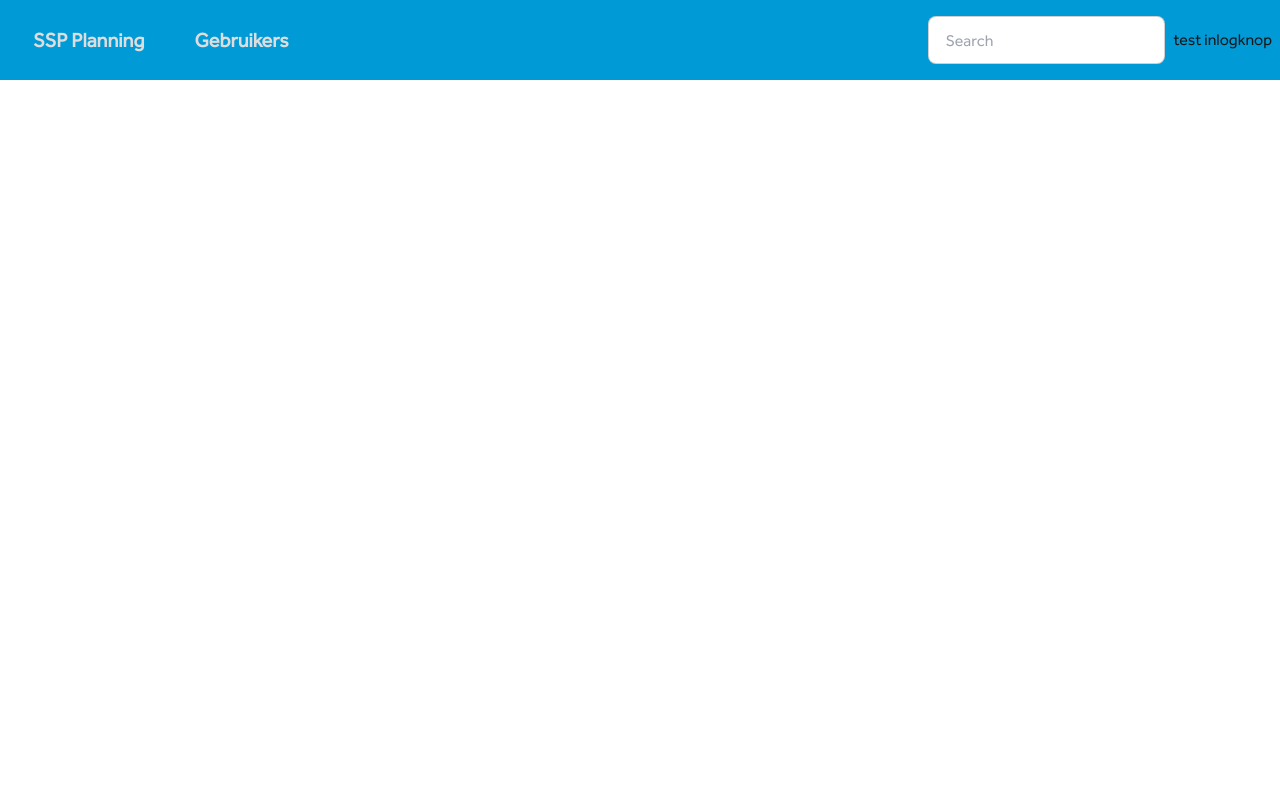
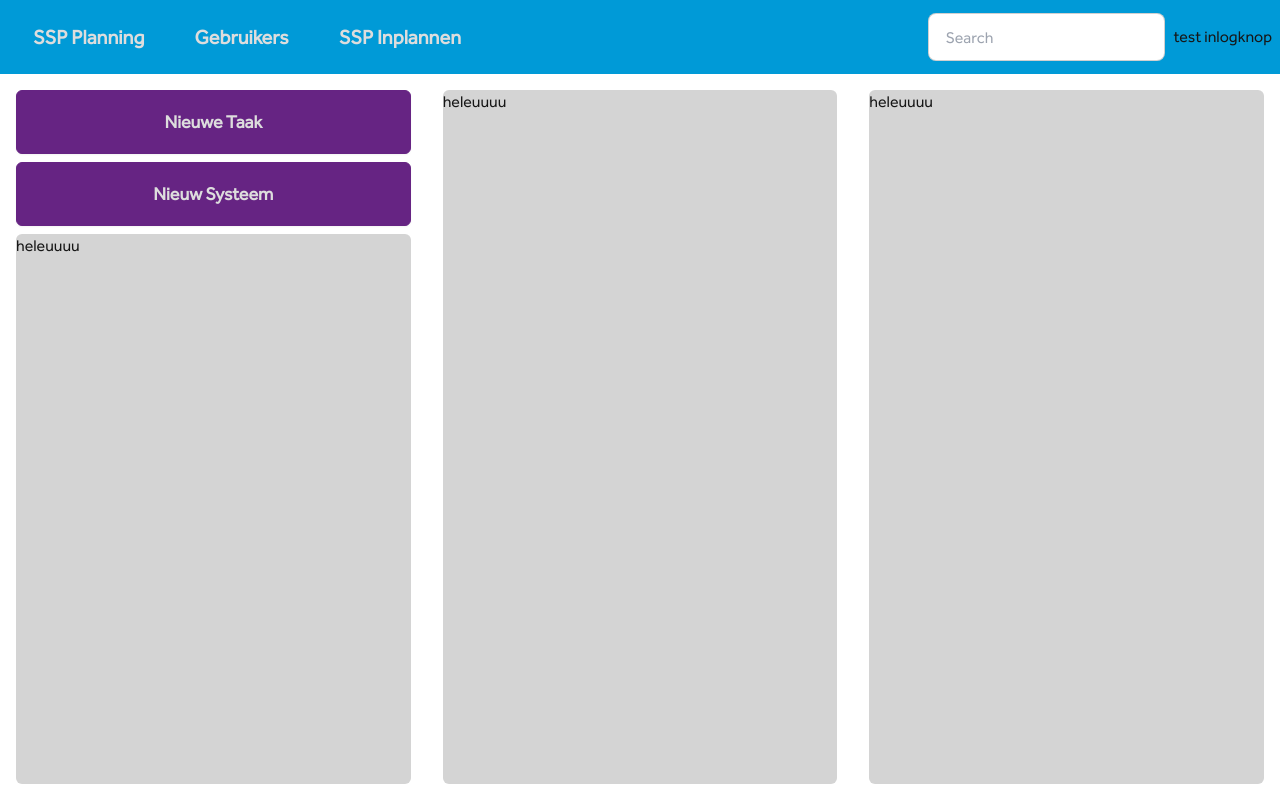
Before and after one commit to Michelvdm83/InterSciencePlanning, a React (Vite) app in the folder frontend/: page /ssp-inplannen in a window 1280 px wide. Built offline with nearby package versions, Linux system fonts and the light colour scheme.

Commit message:
commit before pulling master to this branch

```diff
--- a/frontend/src/App.jsx
+++ b/frontend/src/App.jsx
@@ -2,6 +2,7 @@ import { Routes, Route, Navigate } from "react-router-dom";
 import Navbar from "./components/navbar/Navbar";
 import SSPPlanning from "./components/sspNavbar/SSPPlanning";
 import UserManagement from "./components/userManagement/UserManagement";
+import SSPSCheduling from "./components/sspScheduling/SSPScheduling";
 
 export default function App() {
   return (
@@ -9,10 +10,11 @@ export default function App() {
       <div className="font-Effra_Rg flex h-screen w-screen flex-col">
         <Navbar />
 
-        <div>
+        <div className="h-full">
           <Routes>
             <Route path="/ssp-planning" element={<SSPPlanning />} />
             <Route path="/gebruikers" element={<UserManagement />} />
+            <Route path="/ssp-inplannen" element={<SSPSCheduling />} />
           </Routes>
         </div>
       </div>
--- a/frontend/src/components/navbar/Navbar.jsx
+++ b/frontend/src/components/navbar/Navbar.jsx
@@ -15,6 +15,10 @@ export default function Navbar() {
           title="Gebruikers"
           onClick={() => navigate("/gebruikers")}
         ></NavbarButton>
+        <NavbarButton
+          title="SSP Inplannen"
+          onClick={() => navigate("/ssp-inplannen")}
+        ></NavbarButton>
       </div>
       <div className="flex-none gap-2">
         <div className="form-control">
--- /dev/null
+++ b/frontend/src/components/sspScheduling/SSPScheduling.jsx
@@ -0,0 +1,33 @@
+import NewTaskModal from "./subcomponents/NewTaskModal";
+
+export default function SSPSCheduling() {
+  return (
+    <div className="flex h-full w-screen flex-grow">
+      <div className="m-4 flex w-1/3 flex-col">
+        <div
+          className="btn btn-accent btn-lg mb-2 rounded-md"
+          onClick={() => document.getElementById("new_task_modal").showModal()}
+        >
+          Nieuwe Taak
+        </div>
+        <dialog id="new_task_modal" className="modal">
+          <div className="modal-box">
+            <form method="dialog">
+              {/* if there is a button in form, it will close the modal */}
+              <button className="btn btn-circle btn-ghost btn-sm absolute right-2 top-2">
+                ✕
+              </button>
+              <NewTaskModal />
+            </form>
+          </div>
+        </dialog>
+        <div className="btn btn-accent btn-lg mb-2 rounded-md">
+          Nieuw Systeem
+        </div>
+        <div className="flex-grow rounded-md bg-neutral">heleuuuu</div>
+      </div>
+      <div className="m-4 w-1/3 rounded-md bg-neutral">heleuuuu</div>
+      <div className="m-4 w-1/3 rounded-md bg-neutral">heleuuuu</div>
+    </div>
+  );
+}
--- /dev/null
+++ b/frontend/src/components/sspScheduling/subcomponents/NewTaskModal.jsx
@@ -0,0 +1,43 @@
+import { useEffect, useState } from "react";
+
+export default function NewTaskModal() {
+  const [taskName, setTaskName] = useState("");
+  const [amountOfDays, setAmountOfDays] = useState();
+
+  const handleAmountOfDaysValueChange = (newValue) => {
+    if (/^\d*$/.test(newValue)) {
+      //check if from beging ^ to end $ of the input string it only consists of numbers \d*
+      setAmountOfDays(newValue);
+    }
+  };
+
+  return (
+    <div className="flex flex-col">
+      <button className="btn btn-circle btn-ghost btn-sm absolute right-2 top-2">
+        ✕
+      </button>
+
+      <div className="flex flex-col">
+        <span>Taaknaam:</span>
+        <input
+          type="text"
+          className="input input-bordered w-full max-w-xs"
+          value={taskName}
+          onChange={(e) => setTaskName(e.target.value)}
+        />
+      </div>
+
+      <div className="flex flex-col">
+        <span>verwachte aantal dagen:</span>
+        <input
+          type="text"
+          className="input input-bordered w-full max-w-xs"
+          value={amountOfDays}
+          onChange={(e) => handleAmountOfDaysValueChange(e.target.value)}
+        />
+      </div>
+
+      <button className="btn btn-accent w-20 self-center">Save</button>
+    </div>
+  );
+}
```
